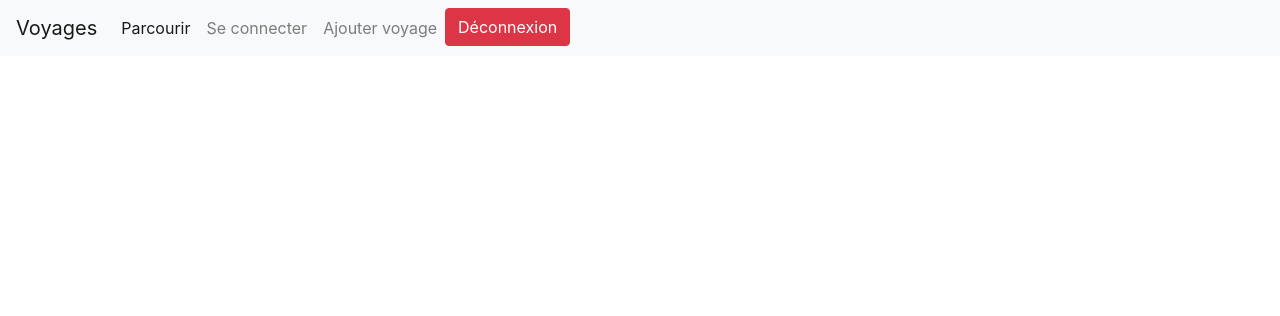
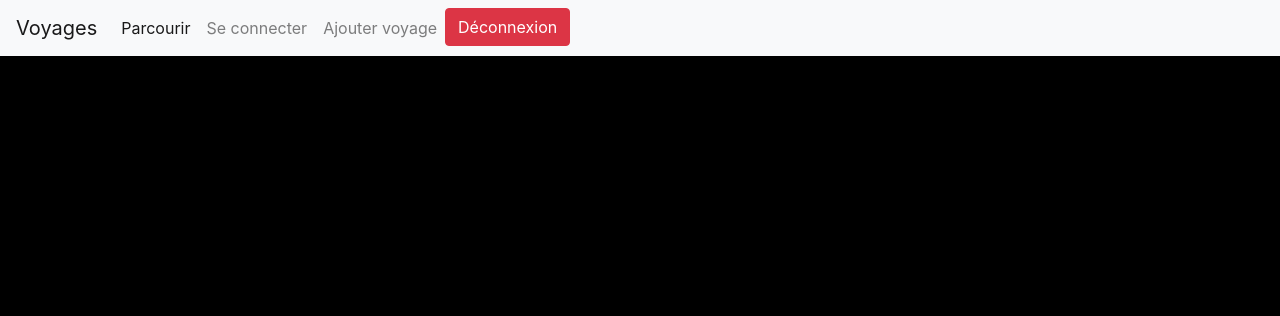
Before and after one commit to NivRemy/PHP_MVC, a PHP site: page / in a window 1280 px wide. Shown: the top 316 px of the page. Run offline with PHP 8.4, Linux system fonts and the light colour scheme; data that the repository does not hold is empty; a stand-in replaces the project's code that opens the database connection.

Commit message:
added css

```diff
--- /dev/null
+++ b/css/style.css
@@ -0,0 +1,3 @@
+body{
+	background-color: black;
+}
--- a/view/template.php
+++ b/view/template.php
@@ -8,6 +8,7 @@
 	<meta charset="UTF-8">
 	<title>Voyages</title>
 	<link rel="stylesheet" href="https://stackpath.bootstrapcdn.com/bootstrap/4.3.1/css/bootstrap.min.css" integrity="sha384-ggOyR0iXCbMQv3Xipma34MD+dH/1fQ784/j6cY/iJTQUOhcWr7x9JvoRxT2MZw1T" crossorigin="anonymous">
+	<link rel="stylesheet" href="css/style.css">
 </head>
 <body>
 	<nav class="navbar navbar-expand-lg navbar-light bg-light">
@@ -43,6 +44,7 @@
 	    </ul>
 	  </div>
 	</nav>
+	<br>
 
 	<!-- Affichage du contenu de la page -->
 	<?= $content;?>
```
